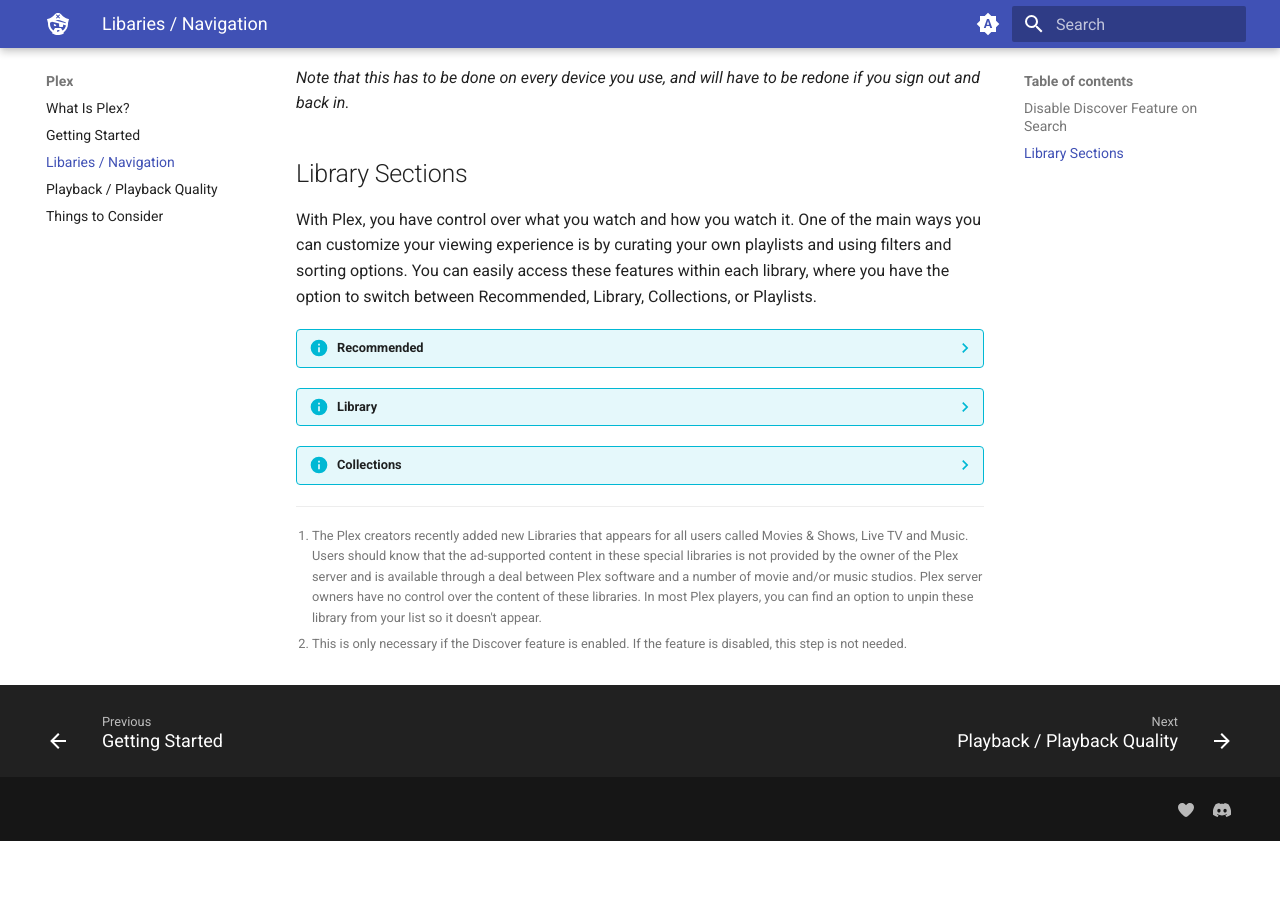
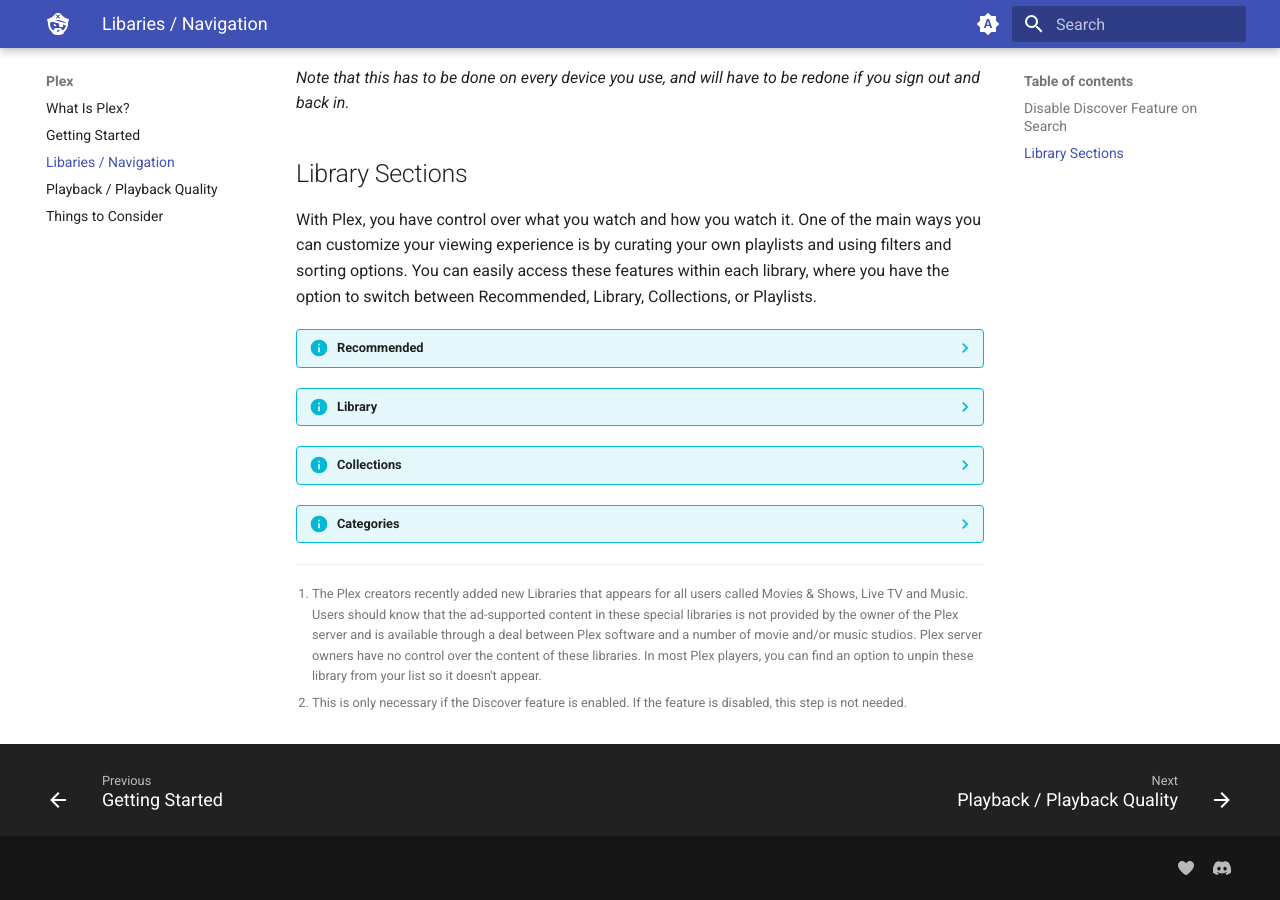
Before and after one commit to neomedia6989/docs-2, an MkDocs documentation site: the page built from docs/plex/libraries.md, in a window 1280 px wide and 900 px high, scrolled down 1358 px. Built offline with MkDocs 1.6.1 and Material for MkDocs 9.7.7, drawn with Linux system fonts in a browser that asks for light colours; before the commit the page ends 2199 px from its top, so only the background shows below that.

Commit message:
Update libraries.md

```diff
--- a/docs/plex/libraries.md
+++ b/docs/plex/libraries.md
@@ -52,5 +52,14 @@
         <figcaption></figcaption>
     </figure>
 
+??? info "Categories"
+
+    'Categories' is the most recent tab to be added for each library where users can easily see every genre from media within the library, displayed as a grid across the screen.
+
+    <figure markdown>
+    ![(/media/library-categories.png)](https://docs.blackbeard.media/media/library-categories.png)
+        <figcaption></figcaption>
+    </figure>
+
 [^1]: The Plex creators recently added new Libraries that appears for all users called Movies & Shows, Live TV and Music. Users should know that the ad-supported content in these special libraries is not provided by the owner of the Plex server and is available through a deal between Plex software and a number of movie and/or music studios. Plex server owners have no control over the content of these libraries. In most Plex players, you can find an option to unpin these library from your list so it doesn't appear.
 [^2]: This is only necessary if the Discover feature is enabled. If the feature is disabled, this step is not needed.
```
